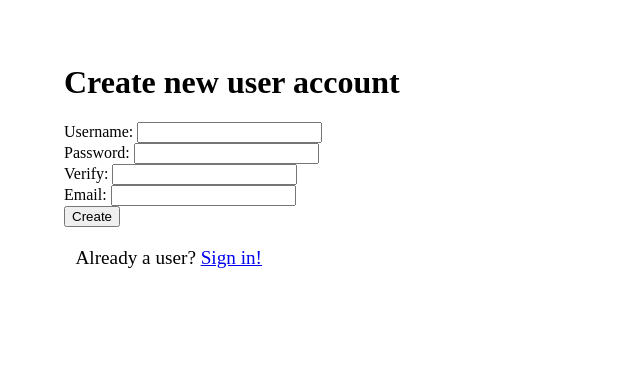
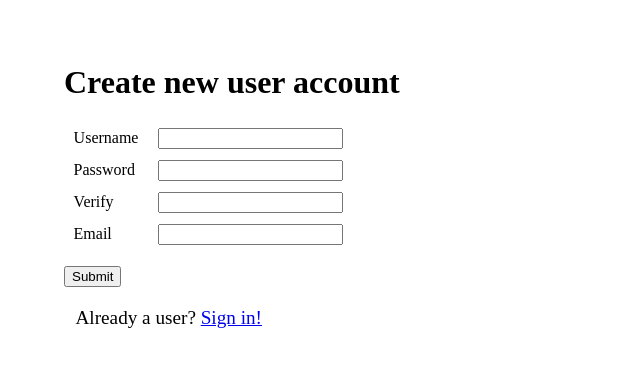
Before and after one commit to vleseg/udacity_webdev_final, a Python web app: template templates/auth/signup.html in a window 1280 px wide. Shown: the top 367 px of the page, without its empty margins (0-640 px from the left). Run offline with Jinja, Linux system fonts and the light colour scheme; the template is opened without the code that fills it, so the values that code supplies are empty, except form fields; form fields are guessed from the names that the template uses.

Commit message:
Signup page layout fixed.

```diff
--- a/forms.py
+++ b/forms.py
@@ -48,6 +48,7 @@ class SignupForm(Form):
         "Email (optional)",
         [validators.optional(),
          validators.Email(message='Invalid email address!')])
+    submit = SubmitField('Create')
 
 
 class LoginForm(Form):
--- a/stylesheets/auth_styles.css
+++ b/stylesheets/auth_styles.css
@@ -9,13 +9,12 @@ body {
     margin-left: 0.6em;
 }
 
-.form-container, .form-submit-button {
-    position: relative;
-    overflow: hidden;
+.form-container, .form-submit-button, .auth-alternative {
+    float: left;
+    width: 100%;
 }
 
 .form-labels, .form-controls, .form-errors {
-    position: relative;
     float: left;
 }
 
--- a/templates/auth/signup.html
+++ b/templates/auth/signup.html
@@ -3,11 +3,20 @@
 {% block head %}Create new user account{% endblock %}
 {% block auth_content %}
     <form method="post">
-        <div>{{ form.username.label }}: {{ form.username() }}</div>
-        <div>{{ form.password.label }}: {{ form.password() }}</div>
-        <div>{{ form.verify.label }}: {{ form.verify() }}</div>
-        <div>{{ form.email.label }}: {{ form.email() }}</div>
-
+        <div class="form-container">
+            <div class="form-labels">
+                <div>{{ form.username.label }}</div>
+                <div>{{ form.password.label }}</div>
+                <div>{{ form.verify.label }}</div>
+                <div>{{ form.email.label }}</div>
+            </div>
+            <div class="form-controls">
+                <div>{{ form.username }}</div>
+                <div>{{ form.password }}</div>
+                <div>{{ form.verify }}</div>
+                <div>{{ form.email }}</div>
+            </div>
+        </div>
         {% if form.errors %}
             <ul class="form-errors">
             {% for field_name, field_errors in form.errors|dictsort if field_errors %}
@@ -17,8 +26,7 @@
             {% endfor %}
             </ul>
         {% endif %}
-        <input type="submit" value="Create">
-{#        TODO: submit button must be part of WTForms form #}
+        <div class="form-submit-button">{{ form.submit }}</div>
     </form>
     <div class="auth-alternative">
         Already a user? <a href="/login" id="auth-alternative-link">Sign in!</a>
```
